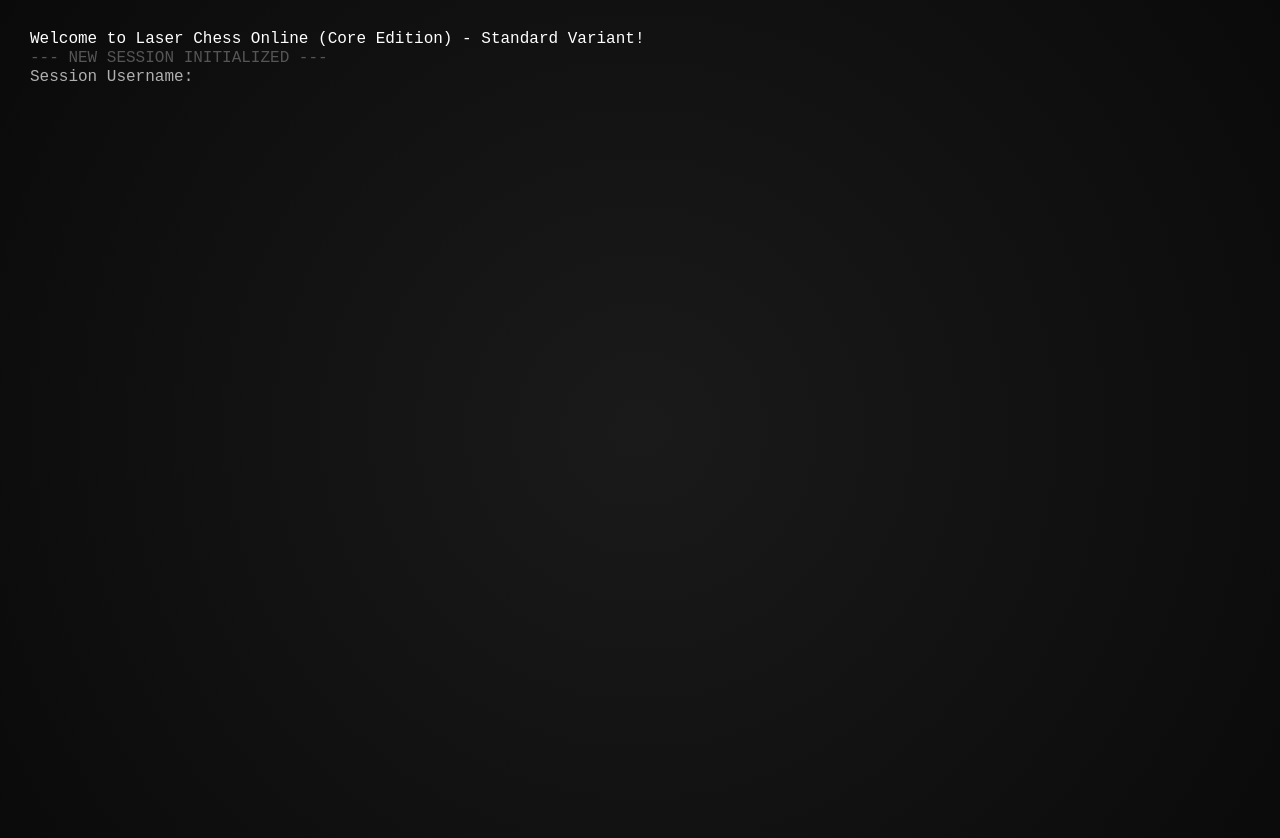
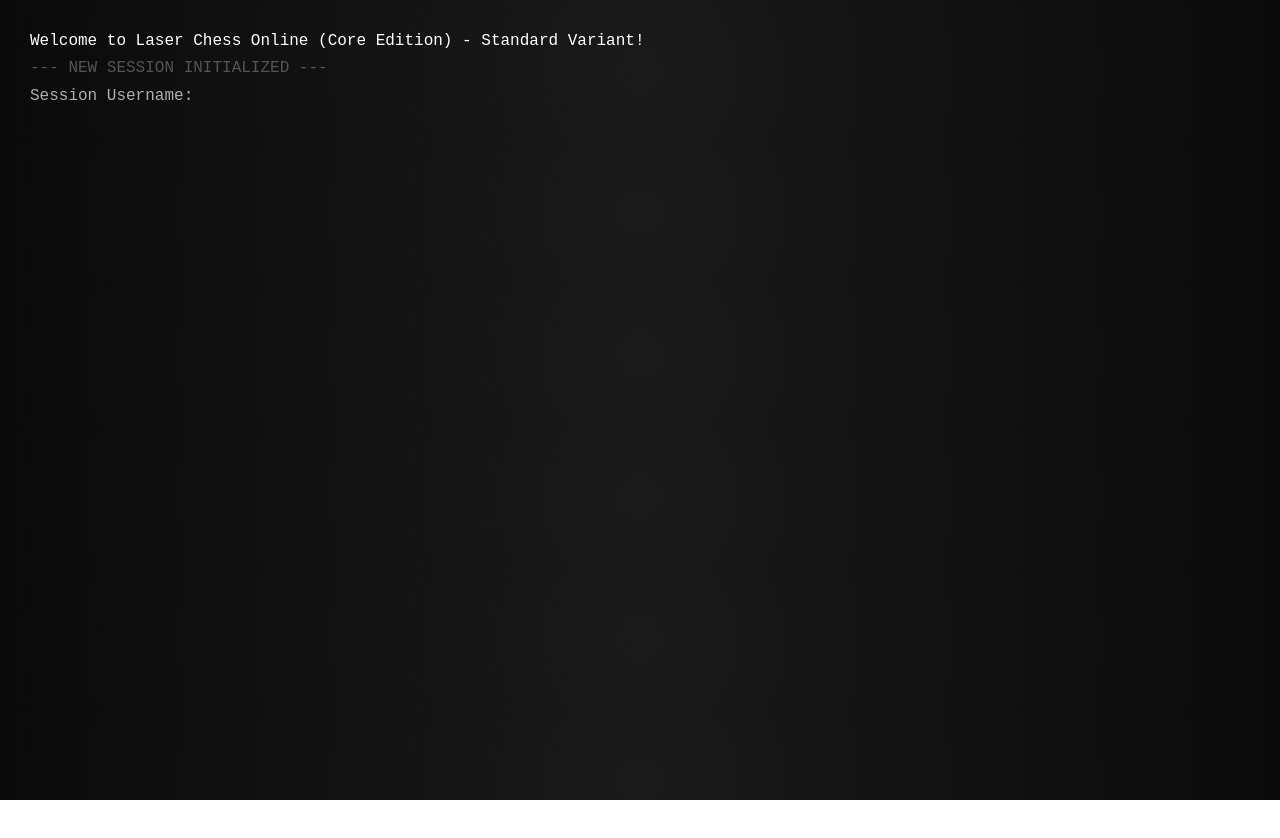
Before and after one commit to cannons024willrise/laser-chess---standard-core-edition-, a plain HTML site: page index.html in a window 1280 px wide. After the commit the page ends 800 px from the top, so only its background shows below. Drawn offline with Linux system fonts and the light colour scheme; a web font is replaced by a local one.

Commit message:
Update index.html

```diff
--- a/index.html
+++ b/index.html
@@ -15,107 +15,90 @@
             background: radial-gradient(circle at center, #1a1a1a 0%, #0a0a0a 100%);
             color: #b0b0b0;
             font-family: 'Unifont', monospace;
-            /* Pixel-perfect rendering */
             image-rendering: pixelated;
             -webkit-font-smoothing: none;
             -moz-osx-font-smoothing: grayscale;
             margin: 0;
             padding: 30px;
-            display: flex;
-            flex-direction: column;
-            height: 100vh;
             overflow: hidden;
         }
 
         #terminal-log {
             white-space: pre-wrap;
             word-wrap: break-word;
-            line-height: 1.2;
+            line-height: 1.4;
         }
 
-        .input-area {
-            display: flex;
-            margin-top: 10px;
+        .input-wrapper {
+            display: inline-flex;
+            width: 100%;
+            align-items: baseline;
         }
 
-        #prompt { margin-right: 10px; color: #d0d0d0; min-width: 5px; }
-
-        input {
+        .user-input-line {
             background: transparent;
             border: none;
             color: #ffffff;
             font-family: 'Unifont', monospace;
             font-size: inherit;
             outline: none;
-            width: 100%;
+            flex-grow: 1;
+            margin-left: 8px;
+            padding: 0;
         }
 
-        .system-msg { color: #555555; }
-        .success-msg { color: #888888; font-weight: bold; }
-        .error-msg { color: #ff5555; }
-        .highlight { color: #ffffff; }
-        .user-entry { color: #d0d0d0; margin-bottom: 20px; border-left: 2px solid #333; padding-left: 10px; }
+        /* Prevent user from seeing a cursor until it's their turn */
+        .user-input-line:disabled {
+            caret-color: transparent;
+            cursor: default;
+        }
 
-        input:disabled { opacity: 0; }
+        .system-msg { color: #555555; display: block; }
+        .success-msg { color: #888888; font-weight: bold; display: block; }
+        .error-msg { color: #ff5555; display: block; }
+        .highlight { color: #ffffff; display: block; }
+        .history-line { display: block; margin-bottom: 5px; }
     </style>
 </head>
 <body>
 
 <div id="terminal-log"></div>
 
-<div class="input-area">
-    <span id="prompt"></span>
-    <input type="text" id="user-input" autofocus autocomplete="off">
-</div>
-
 <script>
     const log = document.getElementById('terminal-log');
-    const input = document.getElementById('user-input');
-    const prompt = document.getElementById('prompt');
-
+    let msgQueue = [];
+    let isProcessing = false;
     let currentState = "INIT";
     let tempUser = "";
-    let msgQueue = [];
-    let isProcessing = false;
 
-    // The primary function to add to the sequence
-    function addToQueue(text, className = "", waitAfter = false) {
-        msgQueue.push({ text, className, waitAfter });
+    function addToQueue(text, className = "", isRequest = false) {
+        msgQueue.push({ text, className, isRequest });
         if (!isProcessing) processQueue();
     }
 
     async function processQueue() {
         isProcessing = true;
-        input.disabled = true;
-
-        // Ensure prompt is hidden while the computer "talks"
-        const savedPrompt = prompt.textContent;
-        prompt.textContent = "";
 
         while (msgQueue.length > 0) {
             const item = msgQueue.shift();
-            await typeLine(item.text, item.className);
 
-            // If this line was an input request, we STOP and wait
-            if (item.waitAfter) {
-                break;
+            if (item.isRequest) {
+                // This line will handle its own resolve after user hits Enter
+                await typeLineInline(item.text, item.className);
+            } else {
+                await typeLineSimple(item.text, item.className);
             }
         }
-
-        // Only show prompt and enable input when queue is empty or waiting
-        input.disabled = false;
-        input.focus();
         isProcessing = false;
     }
 
-    function typeLine(text, className) {
+    function typeLineSimple(text, className) {
         return new Promise((resolve) => {
             const div = document.createElement('div');
-            div.className = className;
+            div.className = className + " history-line";
             log.appendChild(div);
 
             let i = 0;
-            const speed = 30;
             const timer = setInterval(() => {
                 if (i < text.length) {
                     div.textContent += text.charAt(i);
@@ -124,52 +107,61 @@
                     clearInterval(timer);
                     resolve();
                 }
-            }, speed);
+            }, 30);
         });
     }
 
-    window.onload = () => {
-        const storedUser = localStorage.getItem('session_user');
-        const storedPass = localStorage.getItem('session_pass');
+    function typeLineInline(text, className) {
+        return new Promise((resolve) => {
+            const wrapper = document.createElement('div');
+            wrapper.className = "input-wrapper history-line " + className;
 
-        addToQueue("Welcome to Laser Chess Online (Core Edition) - Standard Variant!", "highlight");
+            const label = document.createElement('span');
+            wrapper.appendChild(label);
 
-        if (storedUser && storedPass) {
-            addToQueue(`RETURNING OPERATOR: ${storedUser}`, "system-msg");
-            addToQueue(`Session Username: ${storedUser}`);
-            addToQueue(`Session Password: ${storedPass}`, "user-entry");
-            initSessionCreated();
-        } else {
-            startLoginSequence();
-        }
-    };
+            const input = document.createElement('input');
+            input.type = "text";
+            input.className = "user-input-line";
+            input.autocomplete = "off";
+            input.spellcheck = false;
+            input.disabled = true; // LOCKED until typing is done
+            wrapper.appendChild(input);
 
-    function startLoginSequence() {
-        addToQueue("--- NEW SESSION INITIALIZED ---", "system-msg");
-        // Setting waitAfter to true tells the engine: "Stop here and let them type"
-        addToQueue("Session Username:", "", true);
-        currentState = "USERNAME";
+            log.appendChild(wrapper);
+
+            let i = 0;
+            const timer = setInterval(() => {
+                if (i < text.length) {
+                    label.textContent += text.charAt(i);
+                    i++;
+                } else {
+                    clearInterval(timer);
+                    // UNLOCK phase
+                    input.disabled = false;
+                    input.focus();
+
+                    const handleEnter = (e) => {
+                        if (e.key === 'Enter') {
+                            const val = input.value.trim();
+                            // Re-lock the specific input once submitted
+                            input.disabled = true;
+                            input.removeEventListener('keydown', handleEnter);
+                            handleStateLogic(val);
+                            resolve();
+                        }
+                    };
+                    input.addEventListener('keydown', handleEnter);
+                }
+            }, 35);
+        });
     }
 
-    input.addEventListener('keydown', function(e) {
-        if (e.key === 'Enter' && !isProcessing && !input.disabled) {
-            const val = input.value.trim();
-            if (val === "" && currentState !== "PASSWORD") return;
-
-            handleSequence(val);
-            input.value = "";
-        }
-    });
-
-    async function handleSequence(val) {
-        // Log the user's input to the screen first
-        await typeLine(`> ${val}`, "user-entry");
-
+    function handleStateLogic(val) {
         switch(currentState) {
             case "USERNAME":
                 tempUser = val;
+                currentState = "PASSWORD";
                 addToQueue("Session Password:", "", true);
-                currentState = "PASSWORD";
                 break;
 
             case "PASSWORD":
@@ -184,14 +176,32 @@
                 break;
 
             case "MODE_SELECT":
-                // Logic for game start goes here
+                // Ready for game logic hand-off
                 break;
         }
     }
 
+    window.onload = () => {
+        const storedUser = localStorage.getItem('session_user');
+        const storedPass = localStorage.getItem('session_pass');
+
+        addToQueue("Welcome to Laser Chess Online (Core Edition) - Standard Variant!", "highlight");
+
+        if (storedUser && storedPass) {
+            addToQueue(`RETURNING OPERATOR: ${storedUser}`, "system-msg");
+            addToQueue(`Session Username: ${storedUser}`);
+            addToQueue(`Session Password: ${storedPass}`);
+            initSessionCreated();
+        } else {
+            addToQueue("--- NEW SESSION INITIALIZED ---", "system-msg");
+            currentState = "USERNAME";
+            addToQueue("Session Username:", "", true);
+        }
+    };
+
     function initSessionCreated() {
         addToQueue("Local Session created.", "success-msg");
-        addToQueue("Type R if you want to play as Red, B if you want to play Blue, A for whatever color is available for a quick match in the public lobby. Or press PR(if you want a private match where you are red) or PB(if you want a private match where you are blue). You will receive a game ID which will expire in 24H.", "", true);
+        addToQueue("Choose Mode [R/B/A/PR/PB]:", "", true);
         currentState = "MODE_SELECT";
     }
 </script>
```
